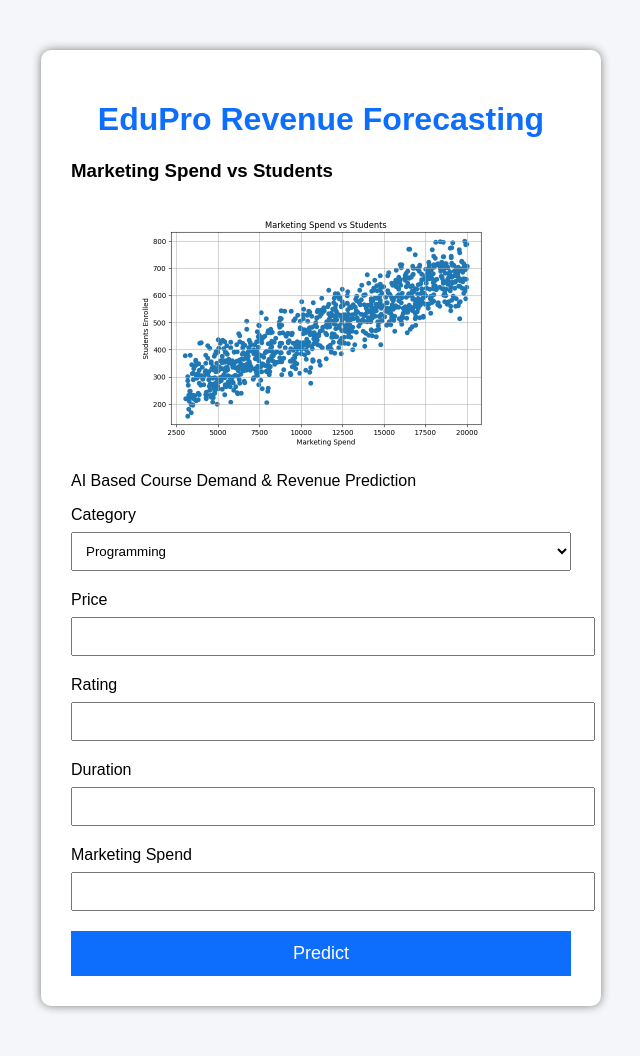
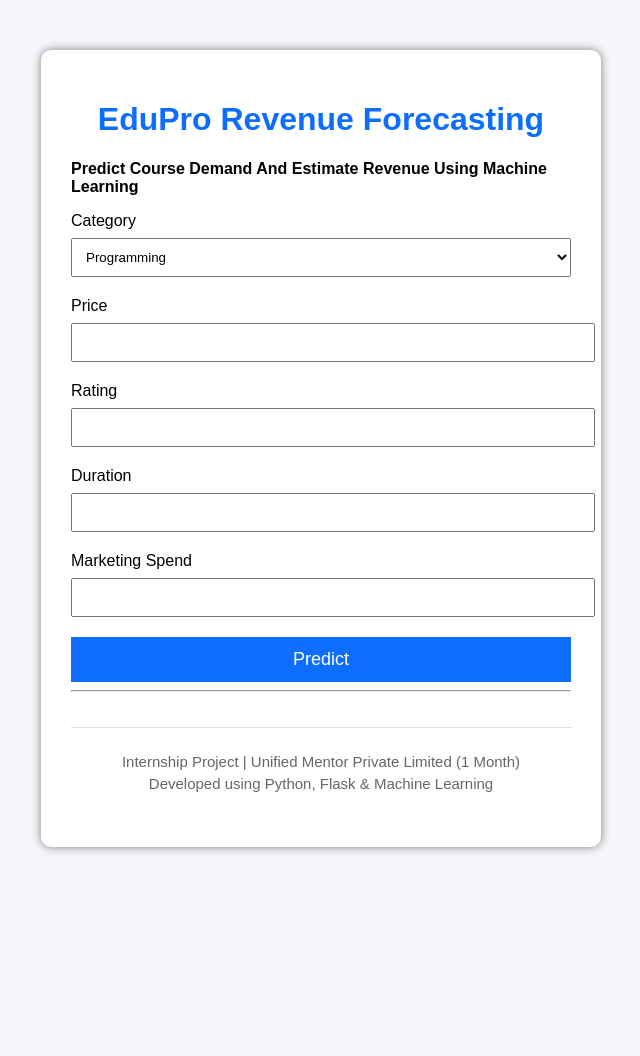
Before and after one commit to Pasamanjali/EduPro-Revenue-Forecasting1, a Flask app: page / in a window 1280 px wide. Shown: the whole page, without its empty margins (319-959 px from the left). After the commit the page ends 853 px from the top, so only its background shows below. Run offline with Flask 3, Linux system fonts and the light colour scheme; parts of the project's set-up code (start-up, migrations or seed data) failed here and were passed over.

Commit message:
Updated internship project UI

```diff
--- a/app.py
+++ b/app.py
@@ -27,7 +27,7 @@ def dashboard():
 
     total_students = df["Students_Enrolled"].sum()
 
-    average_price = round(df["Pprice"].mean(), 2)
+    average_price = round(df["Price"].mean(), 2)
 
     return render_template(
         "dashboard.html",
@@ -125,7 +125,7 @@ def predict():
        "result.html",
        predicted_students=round(predicted_students, 2),
        prediction=predicted_students,
-       revenue=round(expected_revenue, 2),
+       revenue = "{:,.2f}".format(expected_revenue),
        demand=demand,
        chart="images/chart1.png"
 )
--- a/static/css/style.css
+++ b/static/css/style.css
@@ -66,3 +66,16 @@ img {
     border-radius: 10px;
 
 }
+
+.footer {
+    text-align: center;
+    margin-top: 35px;
+    padding: 20px;
+    color: #666;
+    font-size: 15px;
+    border-top: 1px solid #ddd;
+}
+
+.footer p {
+    margin: 5px 0;
+}
--- a/templates/index.html
+++ b/templates/index.html
@@ -15,13 +15,10 @@ href="{{ url_for('static', filename='css/style.css') }}">
 <div class="container">
 
 <h1>EduPro Revenue Forecasting</h1>
-<h3>Marketing Spend vs Students</h3>
 
-<img
-src="{{ url_for('static', filename='images/chart1.png') }}"
-width="100%">
 <p class="subtitle">
-AI Based Course Demand & Revenue Prediction
+<b>Predict Course Demand And Estimate Revenue Using Machine
+                   Learning</b>
 </p>
 
 <form action="/predict" method="post">
@@ -98,6 +95,12 @@ Predict
 
 </form>
 
+<hr>
+
+<footer class="footer">
+    <p>Internship Project | Unified Mentor Private Limited (1 Month)</p>
+    <p>Developed using Python, Flask & Machine Learning</p>
+</footer>
 </div>
 
 </body>
```
Also changed, not shown: templates/result.html (+11 -3 lines).
